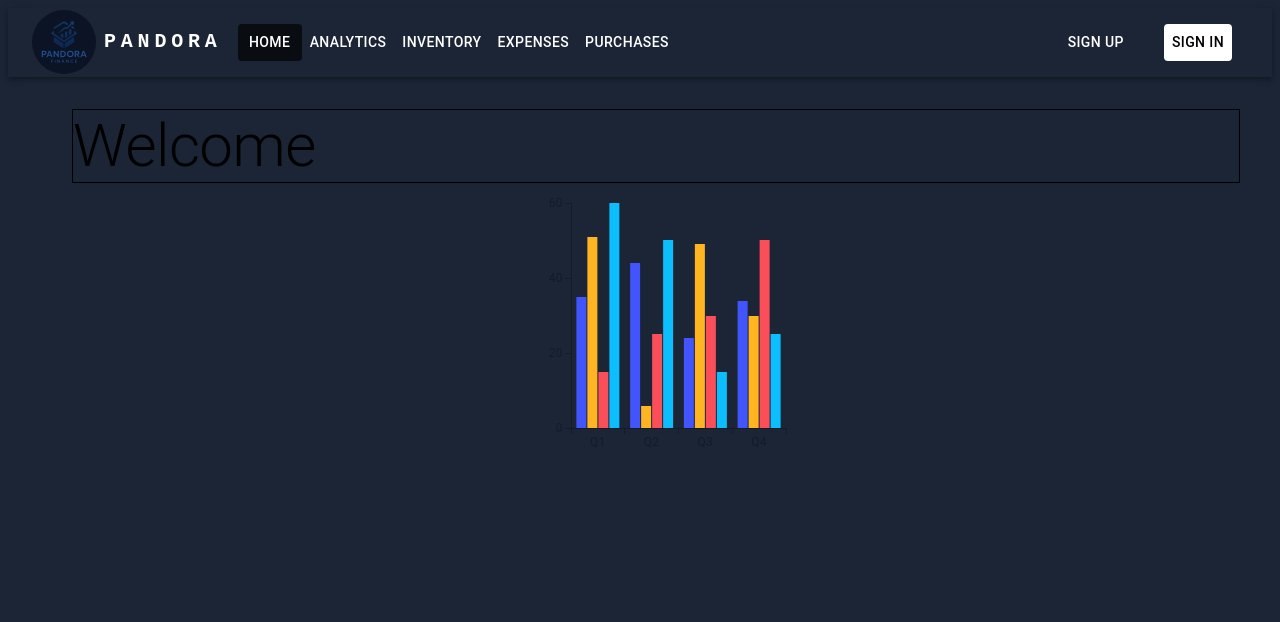
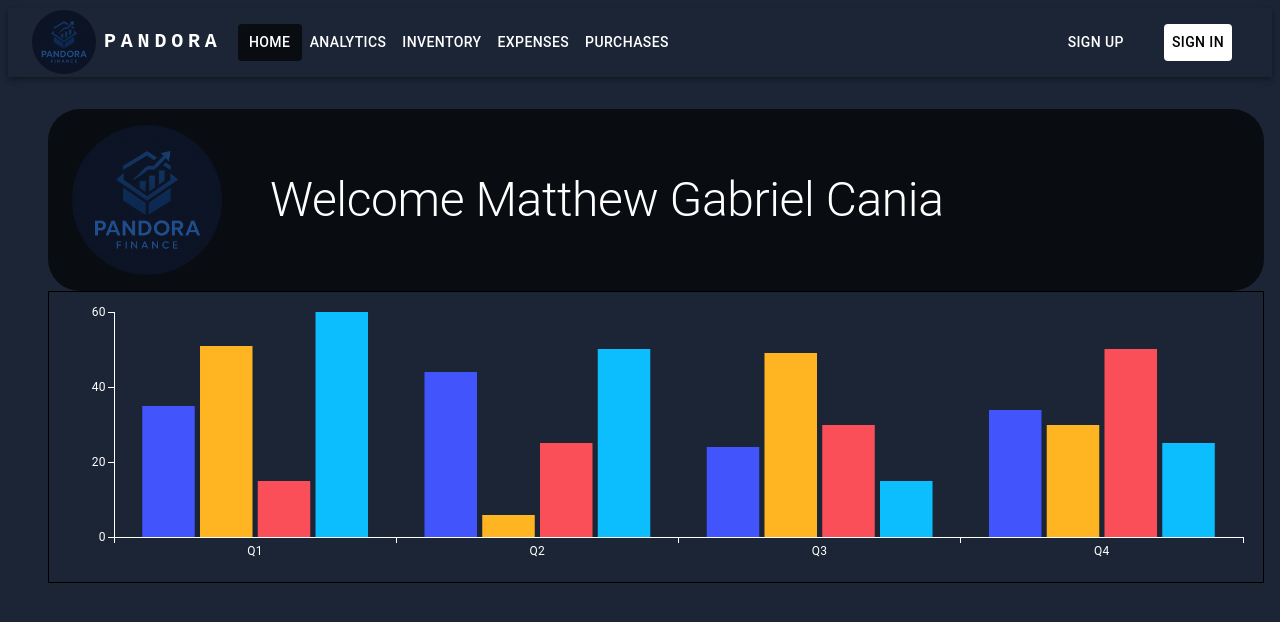
Before and after one commit to MattCania/Pandora-2.0, a React (Vite) app in the folder Frontend/: page /dashboard in a window 1280 px wide. Shown: the top 622 px of the page. Built offline with nearby package versions, Linux system fonts and the light colour scheme.

Commit message:
added template stuff

```diff
--- a/Frontend/src/App.tsx
+++ b/Frontend/src/App.tsx
@@ -21,8 +21,8 @@ function App() {
         default: "#1E293B",
       },
       text: {
-        primary: "#131C29",
-        secondary: "#0F1722",
+        primary: "#FFFFFF",
+        secondary: "#000000",
       },
       common: {
         white: "#FFFFFF",
--- a/Frontend/src/pages/Dashboard/Dashboard.tsx
+++ b/Frontend/src/pages/Dashboard/Dashboard.tsx
@@ -1,4 +1,5 @@
-import { Box, Container, Typography } from "@mui/material";
+import logo_pandora from "../../assets/logo_pandora.png";
+import { Avatar, Box, Container, IconButton, Tooltip, Typography } from "@mui/material";
 import { BarChart } from "@mui/x-charts/BarChart";
 
 export default function Dashboard() {
@@ -17,22 +18,67 @@ export default function Dashboard() {
     >
       <Container
       maxWidth='xl'
-      sx={{
-        width: '100%',
+          sx={{
+            display: 'flex',
+            justifyContent: 'start',
+            alignItems: 'center',
+            backgroundColor: 'secondary.light',
+            color: 'text.primary',
+            borderRadius: 8,
+            padding: 2
+          }}
+      >
+          <Box
+            component="div"
+            sx={{
+              display: 'flex',
+              mr: {
+                xs: 2,
+                sm: 4,
+                md: 6
+              },
+              borderRadius: "100%",
+              overflow: "hidden",
+              width: {
+                xs: '100px',
+                sm: '150px',
+              },
+              height: {
+                xs: '100px',
+                sm: '150px'
+              }
+            }}
+          >
+            <img
+              src={logo_pandora}
+              alt=''
+            />
+          </Box>
 
-      }}
-      >
         <Typography
           variant="h2"
           sx={{
-            border: '1px solid black'
+            fontSize: {
+              xs: '20px',
+              sm: '30px',
+              lg: '48px'
+            }
           }}
         >
-          Welcome
+          Welcome Matthew Gabriel Cania
         </Typography>
       </Container>
 
-      <Box>
+      <Box
+        component="section"
+        sx={{
+          display: 'flex',
+          justifyContent: 'center',
+          alignItems: 'center',
+          width: '100%',
+          border: '1px solid black'
+        }}
+      >
         <BarChart
           series={[
             { data: [35, 44, 24, 34] },
```
